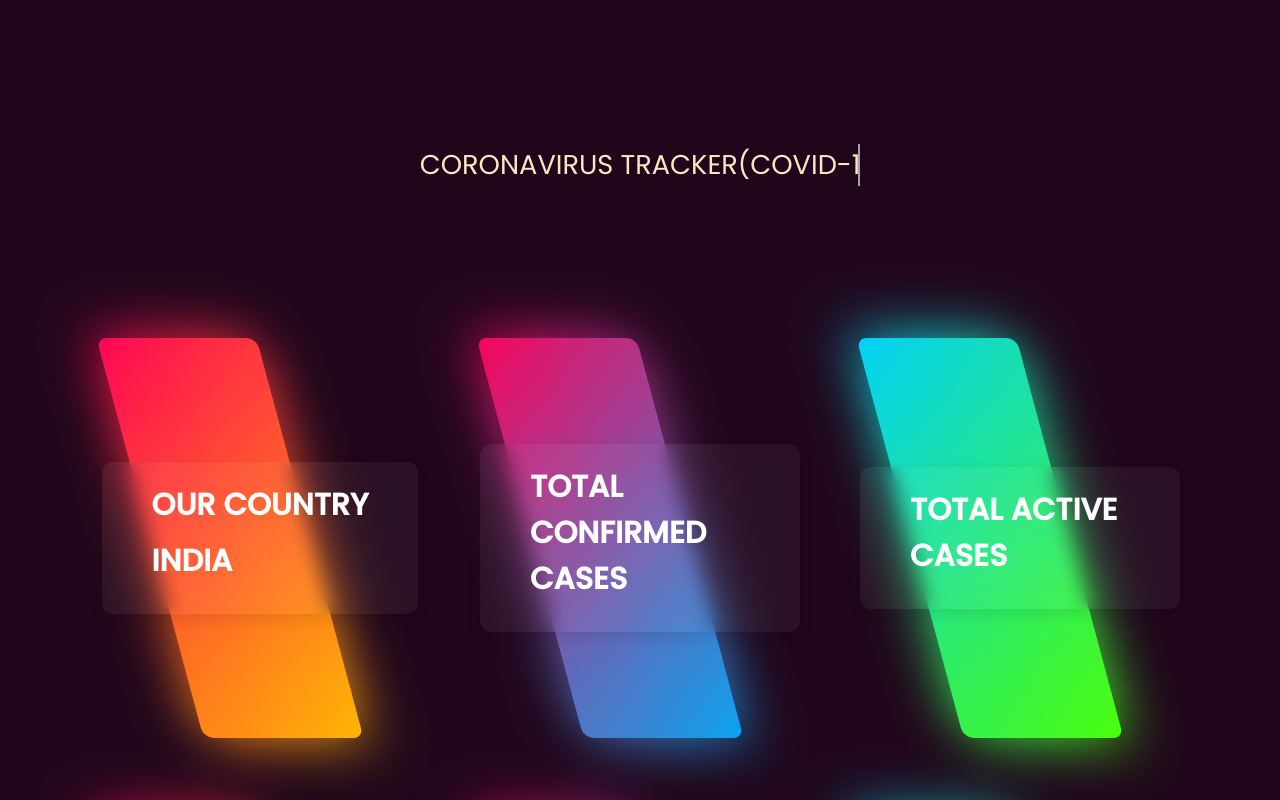
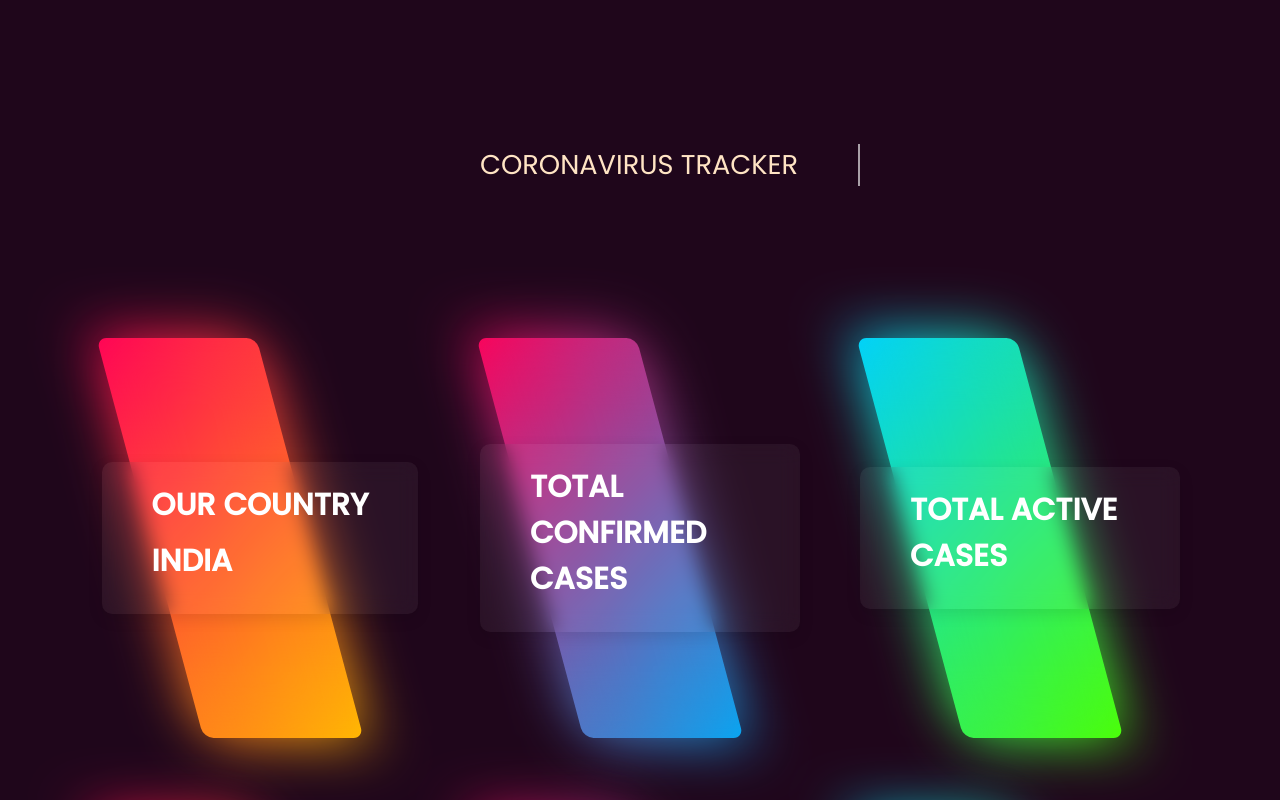
Before and after one commit to shivanshthakur4u/livecovidtracker, a React (Create React App) app: page / in a window 1280 px wide. Shown: the top 800 px of the page. Built offline with nearby package versions, Linux system fonts and the light colour scheme; no server answers.

Commit message:
Update Heading.jsx
change heading

```diff
--- a/src/Components/Heading.jsx
+++ b/src/Components/Heading.jsx
@@ -3,7 +3,7 @@ import "../heading.css";
 const Heading = () => {
   return (
     <>
-      <p className="line anim-typewriter"> CORONAVIRUS TRACKER(COVID-19)</p>
+      <p className="line anim-typewriter"> CORONAVIRUS TRACKER</p>
     </>
   );
 };
```
